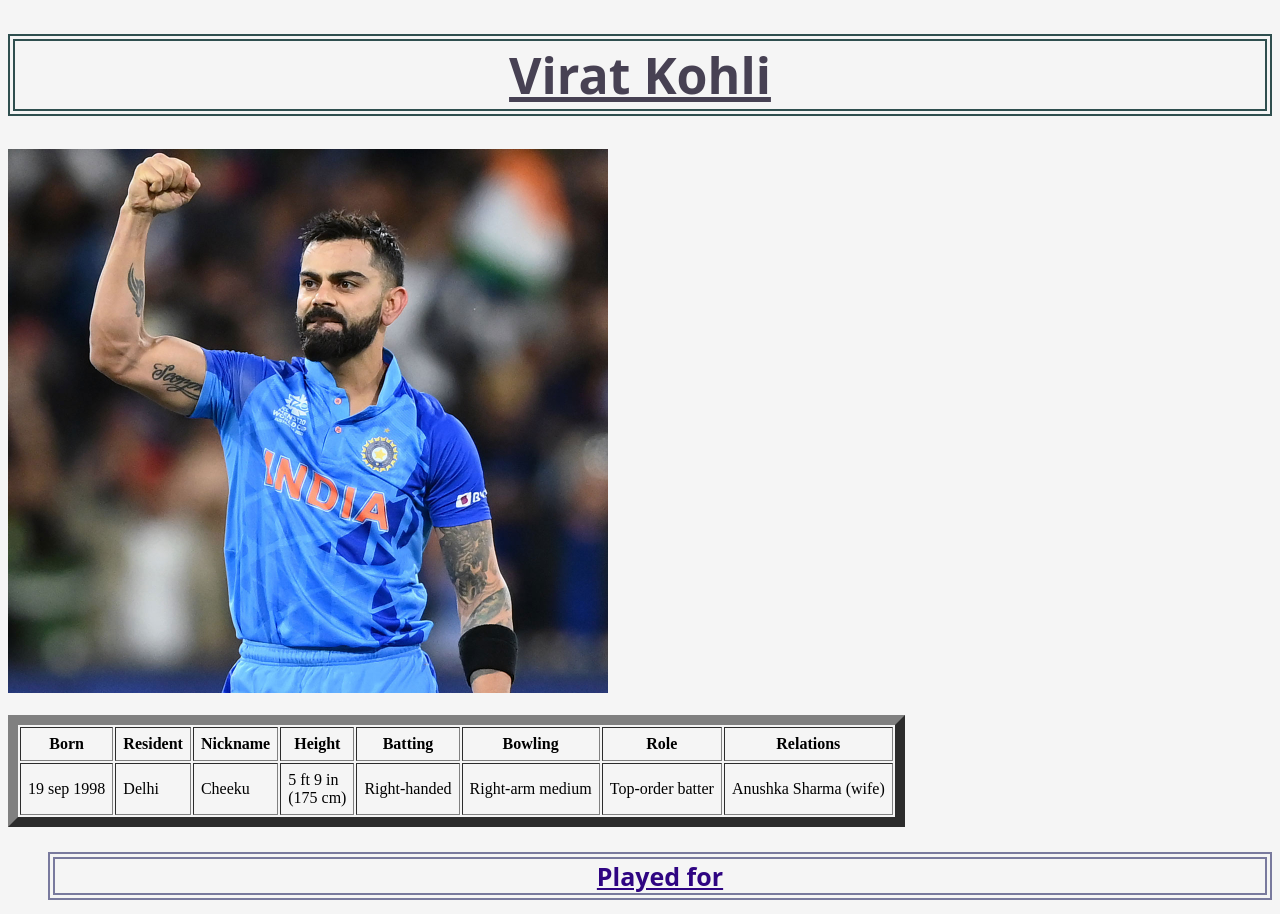
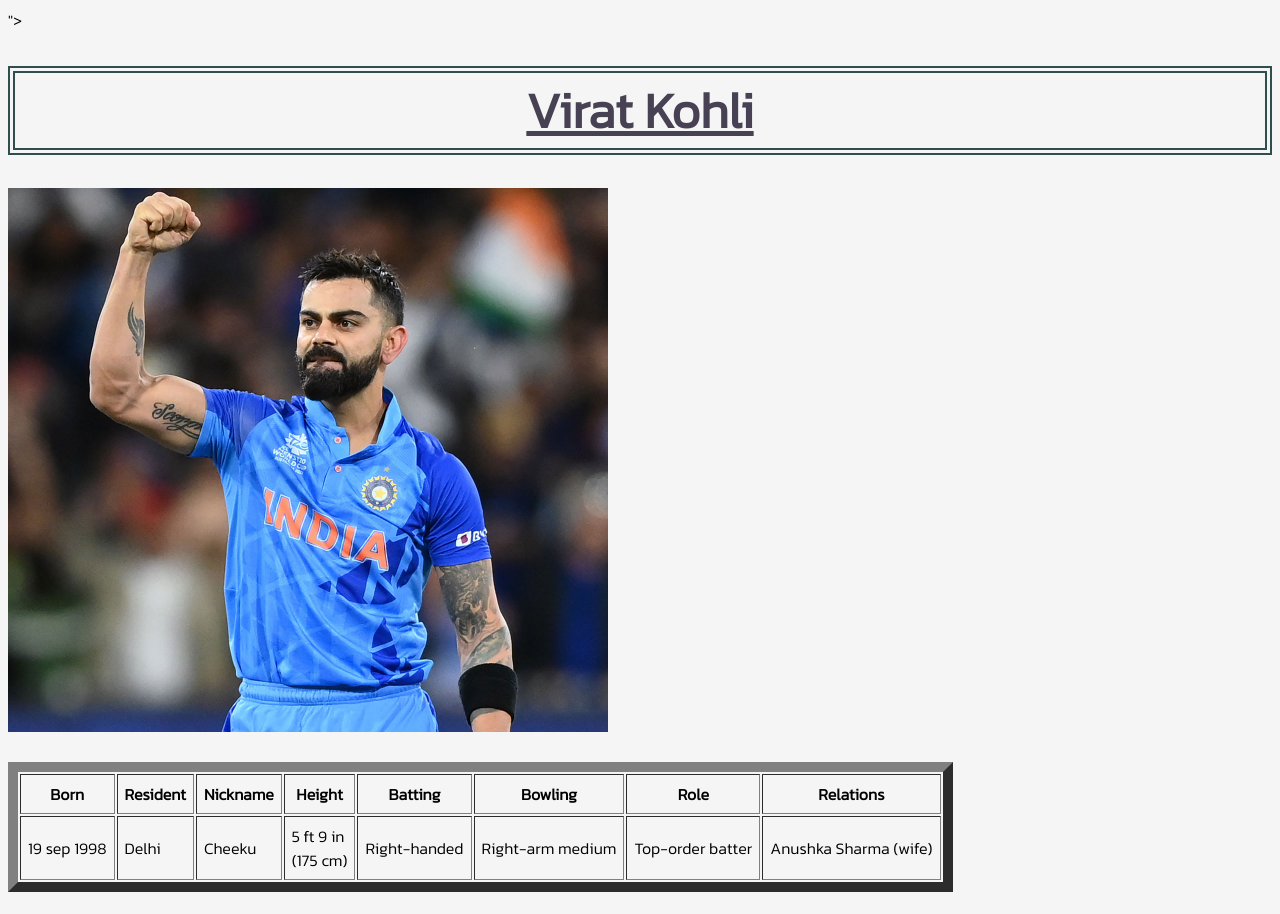
Before and after one commit to atish-sarode/Virat-Kohli-Profile, a plain HTML site: page index.html in a window 1280 px wide. Shown: the top 914 px of the page. Drawn offline with Linux system fonts and the light colour scheme.

Commit message:
font added

```diff
--- a/index.html
+++ b/index.html
@@ -6,6 +6,9 @@
     <meta name="viewport" content="width=device-width, initial-scale=1.0">
     <title>virat kohli</title>
     <link rel="stylesheet" href="style.css">
+    <link rel="stylesheet" href="<link rel="preconnect" href="https://fonts.googleapis.com">
+    <link rel="preconnect" href="https://fonts.gstatic.com" crossorigin>
+    <link href="https://fonts.googleapis.com/css2?family=Kanit:wght@300&display=swap" rel="stylesheet">">
 
 
 </head>
--- a/style.css
+++ b/style.css
@@ -1,19 +1,19 @@
-body {background-color:whitesmoke}
+body {background-color:whitesmoke
+}
+body{font-family: 'Kanit', sans-serif;}
+
 .heading {
     color: rgb(71, 65, 83);
     font-size: 50px;
     text-align: center;
     text-decoration: underline;
-    font-family: system-ui, -apple-system, BlinkMacSystemFont, 'Segoe UI', Roboto, Oxygen, Ubuntu, Cantarell, 'Open Sans', 'Helvetica Neue', sans-serif;
     border: 7px double darkslategray;
 }
 .heading2{ color: rgb(47, 5, 130);
     font-size: 25px;
     text-align: center;
     text-decoration: underline;
-    font-family: system-ui, -apple-system, BlinkMacSystemFont, 'Segoe UI', Roboto, Oxygen, Ubuntu, Cantarell, 'Open Sans', 'Helvetica Neue', sans-serif;
     border: 7px double rgb(121, 122, 158);}
 
     .para{ color: rgb(47, 5, 130);
         font-size: 15px;
-       font-family: Georgia, 'Times New Roman', Times, serif;}
```
